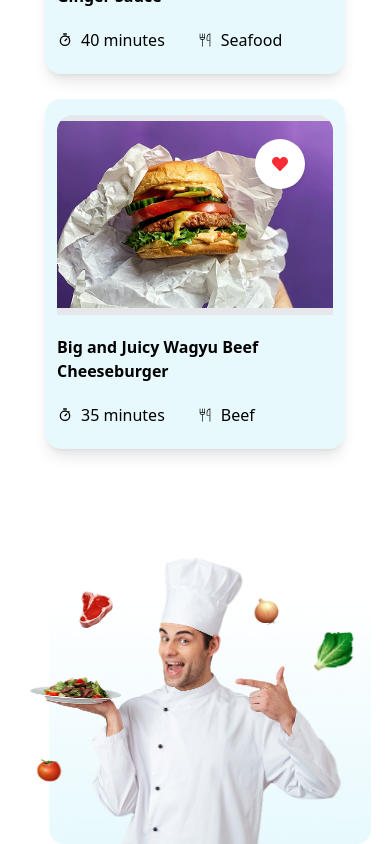
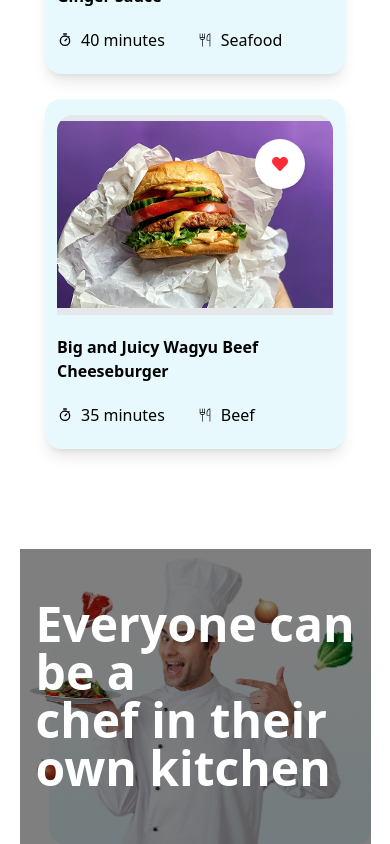
Before and after one commit to CodeShiran/Food-Recipe-Blog, a React (Vite) app in the folder frontend/: page / in a window 390 px wide. Shown: the part 4360-5204 px from the top of the page. Built offline with nearby package versions, Linux system fonts and the light colour scheme.

Commit message:
feat: enhance BeChef component layout with responsive design elements

```diff
--- a/frontend/src/section/BeChef.jsx
+++ b/frontend/src/section/BeChef.jsx
@@ -9,7 +9,11 @@ const BeChef = () => {
         <p className='text-gray-400 mt-[50px]'>Discover the joy of cooking with our easy-to-follow recipes and tips.</p>
         <button className='mt-[50px] bg-black text-white px-4 py-2 rounded-3xl hover:bg-gray-800 transition-all duration-150 hover:shadow-2xl cursor-pointer'>Learn More</button>
       </div>
-      <div className='flex-1 items-center overflow-hidden'>
+      <div className='relative flex-1 items-center overflow-hidden'>
+        <div className='block md:hidden absolute inset-0  bg-black/50'></div>
+        <div className=' md:hidden absolute inset-0 flex items-center justify-center ml-4'>
+          <h2 className='text-5xl font-bold text-white'>Everyone can be a <br />chef in their own kitchen</h2>
+        </div>
         <img src={assets.chef} alt="" />
       </div>
     </div>
```
